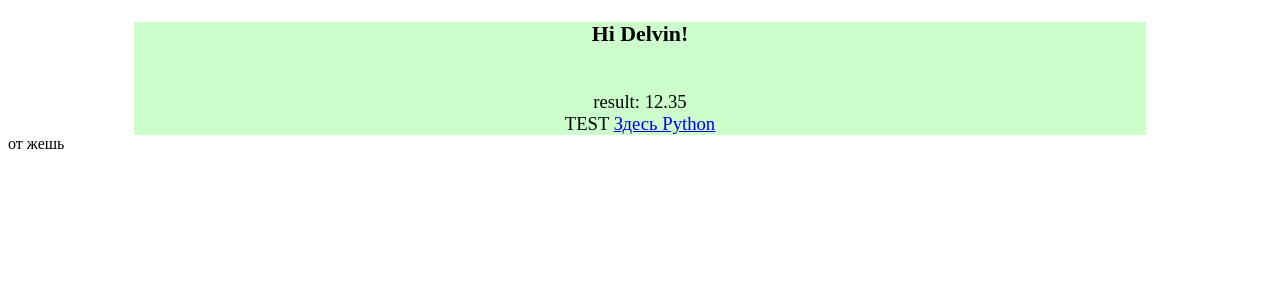
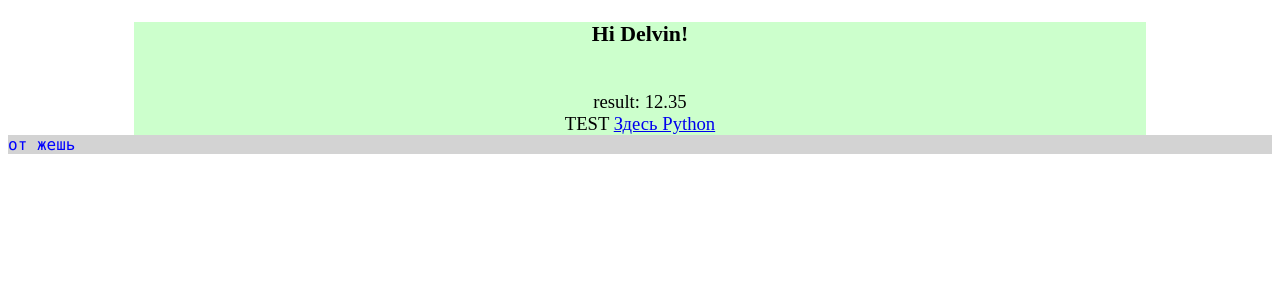
Before and after one commit to delvin-fil/delvin-fil.github.io, a PHP site: page /index.html in a window 1280 px wide. Shown: the top 300 px of the page. Run offline with PHP 8.4, Linux system fonts and the light colour scheme.

Commit message:
Update my.css

```diff
--- a/my.css
+++ b/my.css
@@ -30,3 +30,8 @@
     font: 30pt a_GildiaLeanedBack;
     width: 80%;
 }
+#p3 {
+  font-family: "Lucida Console", "Courier New", monospace;
+  background-color: lightgrey;
+  color: blue;
+}
```
